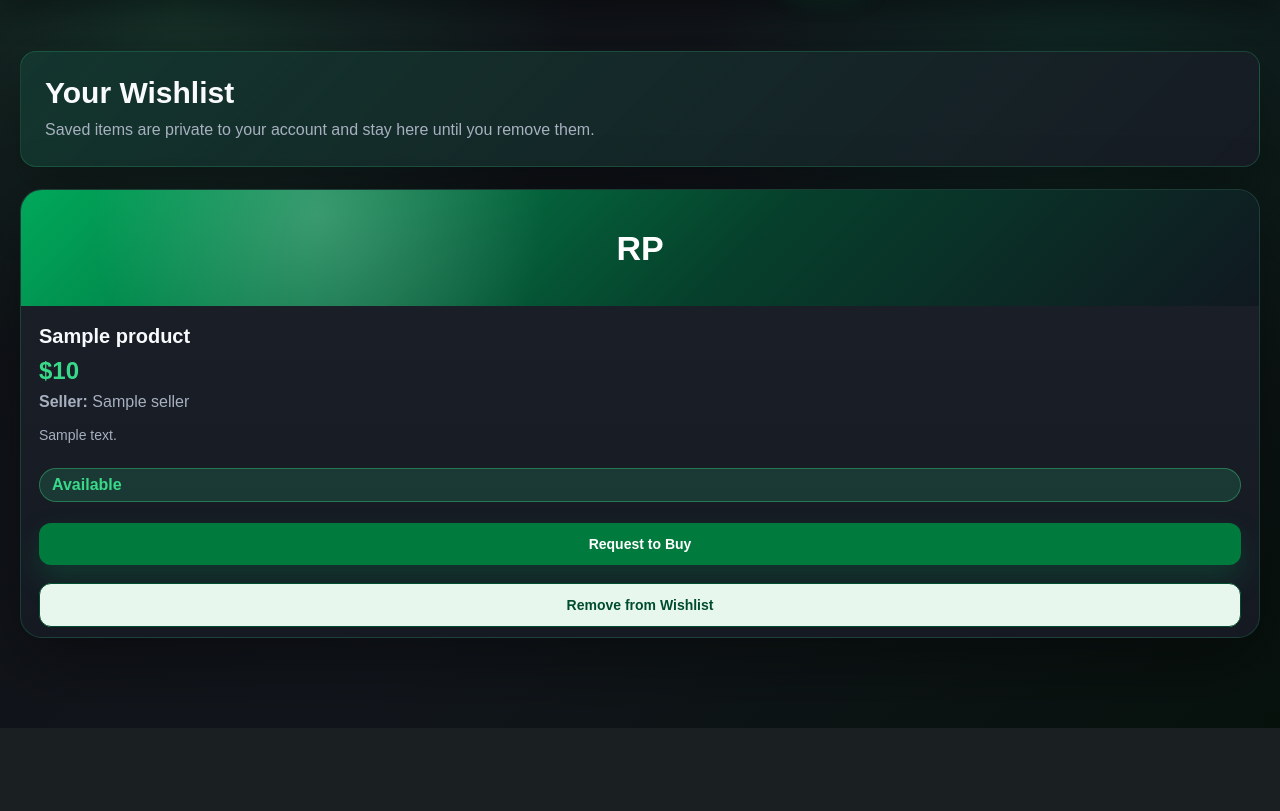
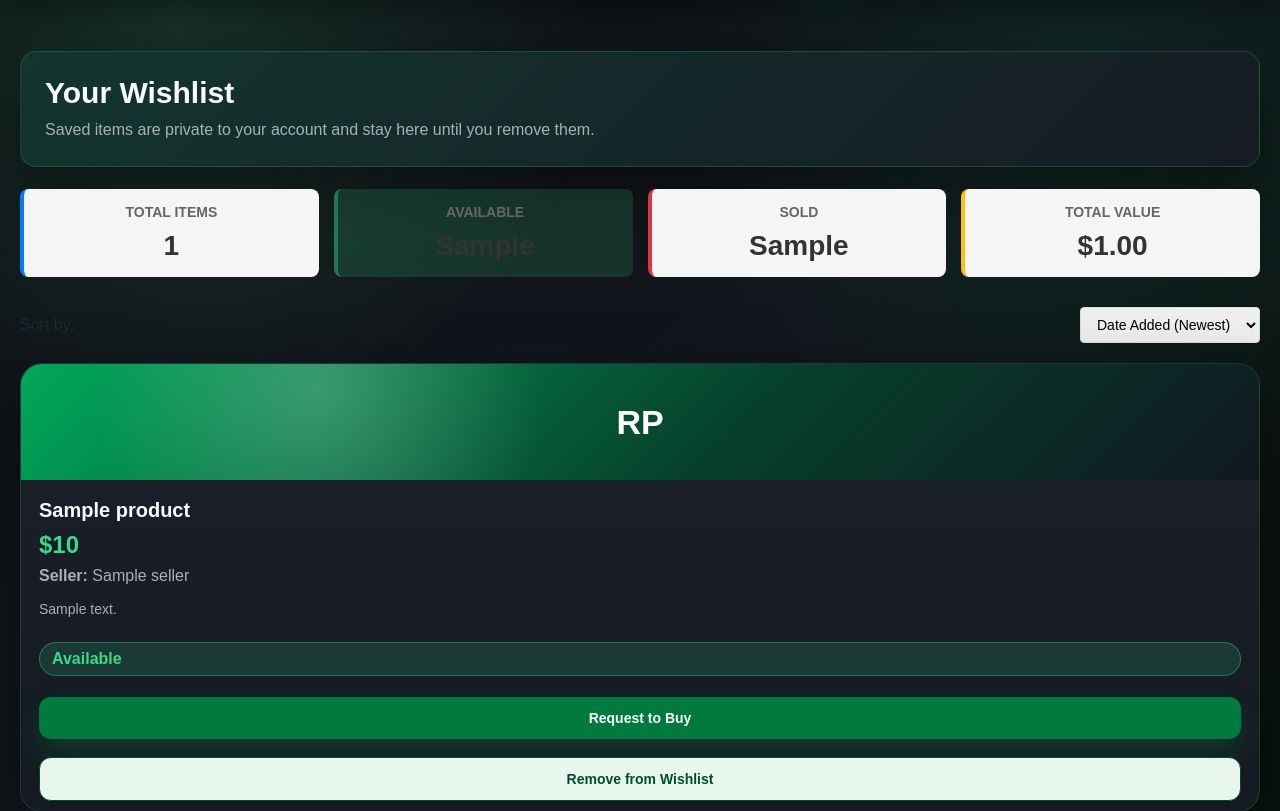
Before and after one commit to jackso271/C270-E62H-Team3, a Flask app: template frontend/templates/user/wishlist.html in a window 1280 px wide. Shown: the part 72-883 px from the top of the page. Before the commit the page ends 800 px from the top, so only its background shows below. Run offline with Flask 3, Linux system fonts and the light colour scheme; the template is opened without the code that fills it: most values are stand-ins (such as "Sample title", 1, 10 or a date in 2020).

Commit message:
feat: Enhanced wishlist UI with statistics and sorting controls

```diff
--- a/frontend/templates/user/wishlist.html
+++ b/frontend/templates/user/wishlist.html
@@ -6,6 +6,69 @@
     <meta name="viewport" content="width=device-width, initial-scale=1.0">
     <title>Wishlist</title>
     <link rel="stylesheet" href="{{ url_for('static', filename='style.css') }}">
+    <style>
+        .wishlist-stats {
+            display: grid;
+            grid-template-columns: repeat(auto-fit, minmax(200px, 1fr));
+            gap: 15px;
+            margin-bottom: 30px;
+        }
+
+        .stat-card {
+            background: #f5f5f5;
+            border-radius: 8px;
+            padding: 15px;
+            text-align: center;
+            border-left: 4px solid #007bff;
+        }
+
+        .stat-card.available {
+            border-left-color: #28a745;
+        }
+
+        .stat-card.sold {
+            border-left-color: #dc3545;
+        }
+
+        .stat-card.value {
+            border-left-color: #ffc107;
+        }
+
+        .stat-card h4 {
+            margin: 0 0 10px 0;
+            font-size: 14px;
+            color: #666;
+            text-transform: uppercase;
+        }
+
+        .stat-card .value {
+            font-size: 28px;
+            font-weight: bold;
+            color: #333;
+        }
+
+        .wishlist-controls {
+            display: flex;
+            justify-content: space-between;
+            align-items: center;
+            margin-bottom: 20px;
+            flex-wrap: wrap;
+            gap: 10px;
+        }
+
+        .sort-dropdown {
+            padding: 8px 12px;
+            border: 1px solid #ddd;
+            border-radius: 4px;
+            font-size: 14px;
+            cursor: pointer;
+        }
+
+        .sort-dropdown:hover {
+            border-color: #007bff;
+            background-color: #f9f9f9;
+        }
+    </style>
 </head>
 
 <body class="marketplace-body">
@@ -37,6 +100,40 @@
             <h2>Your Wishlist</h2>
             <p>Saved items are private to your account and stay here until you remove them.</p>
         </section>
+
+        {% if stats.total_items > 0 %}
+            <!-- Wishlist Statistics -->
+            <section class="wishlist-stats">
+                <div class="stat-card">
+                    <h4>Total Items</h4>
+                    <div class="value">{{ stats.total_items }}</div>
+                </div>
+                <div class="stat-card available">
+                    <h4>Available</h4>
+                    <div class="value">{{ stats.available_items }}</div>
+                </div>
+                <div class="stat-card sold">
+                    <h4>Sold</h4>
+                    <div class="value">{{ stats.sold_items }}</div>
+                </div>
+                <div class="stat-card value">
+                    <h4>Total Value</h4>
+                    <div class="value">${{ "%.2f"|format(stats.total_value) }}</div>
+                </div>
+            </section>
+
+            <!-- Sorting Controls -->
+            <section class="wishlist-controls">
+                <label for="sort-select">Sort by:</label>
+                <form method="GET" action="/wishlist" style="display: flex; gap: 10px;">
+                    <select id="sort-select" name="sort" class="sort-dropdown" onchange="this.form.submit()">
+                        <option value="date_added" {% if sort_by == 'date_added' %}selected{% endif %}>Date Added (Newest)</option>
+                        <option value="price_low" {% if sort_by == 'price_low' %}selected{% endif %}>Price: Low to High</option>
+                        <option value="price_high" {% if sort_by == 'price_high' %}selected{% endif %}>Price: High to Low</option>
+                    </select>
+                </form>
+            </section>
+        {% endif %}
 
         <section class="marketplace-grid">
         {% for product in wishlist_items %}
```
